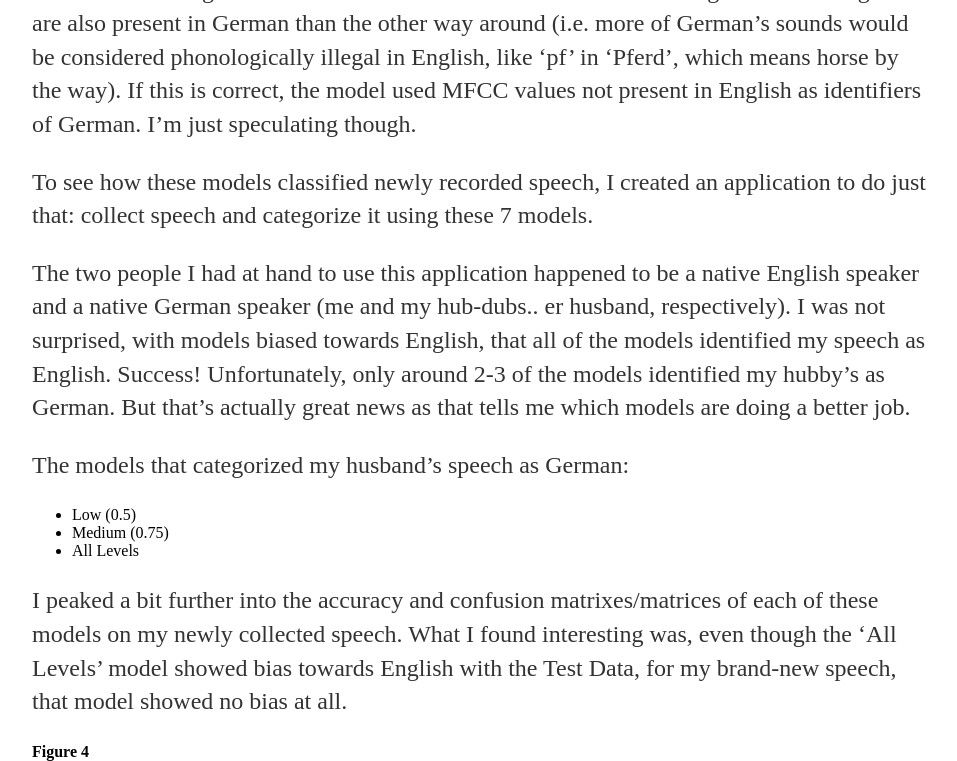
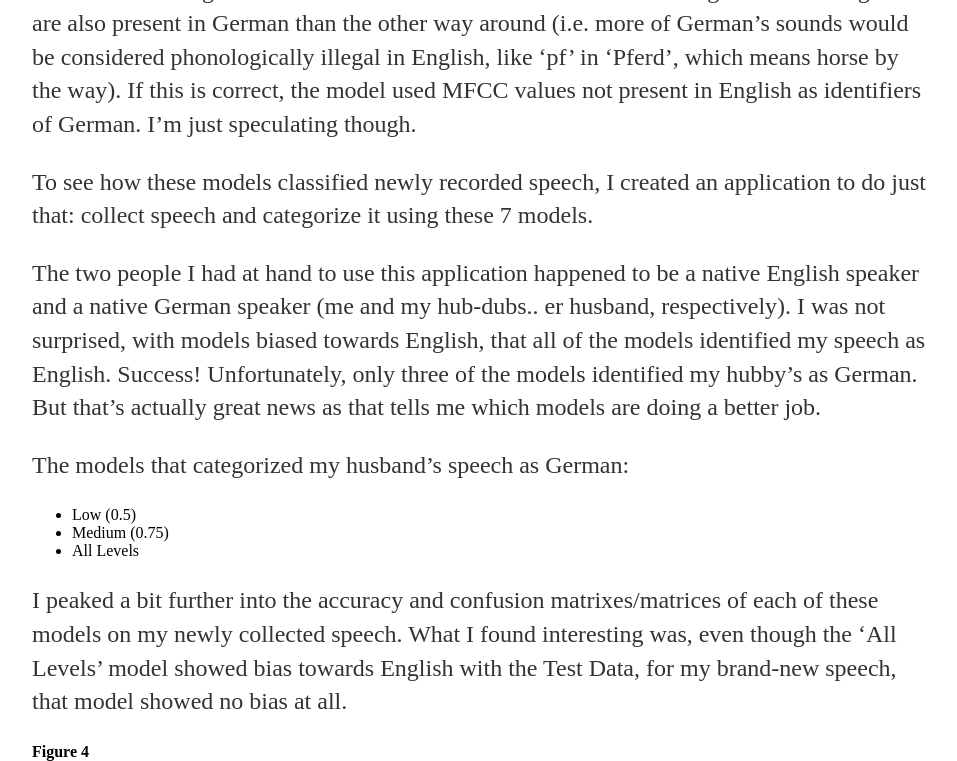
Before and after one commit to a-n-rose/a-n-rose.github.io, a Jekyll site: the page built from _posts/2018-08-22-language-classifier.md, in a window 1280 px wide and 900 px high, scrolled down 2643 px, cut to the strip 0-761 px from the top of the window. Shown: the whole strip, without its empty margins (160-1117 px from the left). Built offline with Jekyll 4.4.1, drawn with Linux system fonts in a browser that asks for light colours.

Commit message:
minor edits

```diff
--- a/_posts/2018-08-22-language-classifier.md
+++ b/_posts/2018-08-22-language-classifier.md
@@ -36,7 +36,7 @@ The first model, trained with no noise, showed a classic case of over-fitting. T
 
 To see how these models classified newly recorded speech, I created an application to do just that: collect speech and categorize it using these 7 models.
 
-The two people I had at hand to use this application happened to be a native English speaker and a native German speaker (me and my hub-dubs.. er husband, respectively). I was not surprised, with models biased towards English, that all of the models identified my speech as English. Success! Unfortunately, only around 2-3 of the models identified my hubby's as German. But that's actually great news as that tells me which models are doing a better job.
+The two people I had at hand to use this application happened to be a native English speaker and a native German speaker (me and my hub-dubs.. er husband, respectively). I was not surprised, with models biased towards English, that all of the models identified my speech as English. Success! Unfortunately, only three of the models identified my hubby's as German. But that's actually great news as that tells me which models are doing a better job.
 
 The models that categorized my husband's speech as German:
 * Low (0.5)
```
